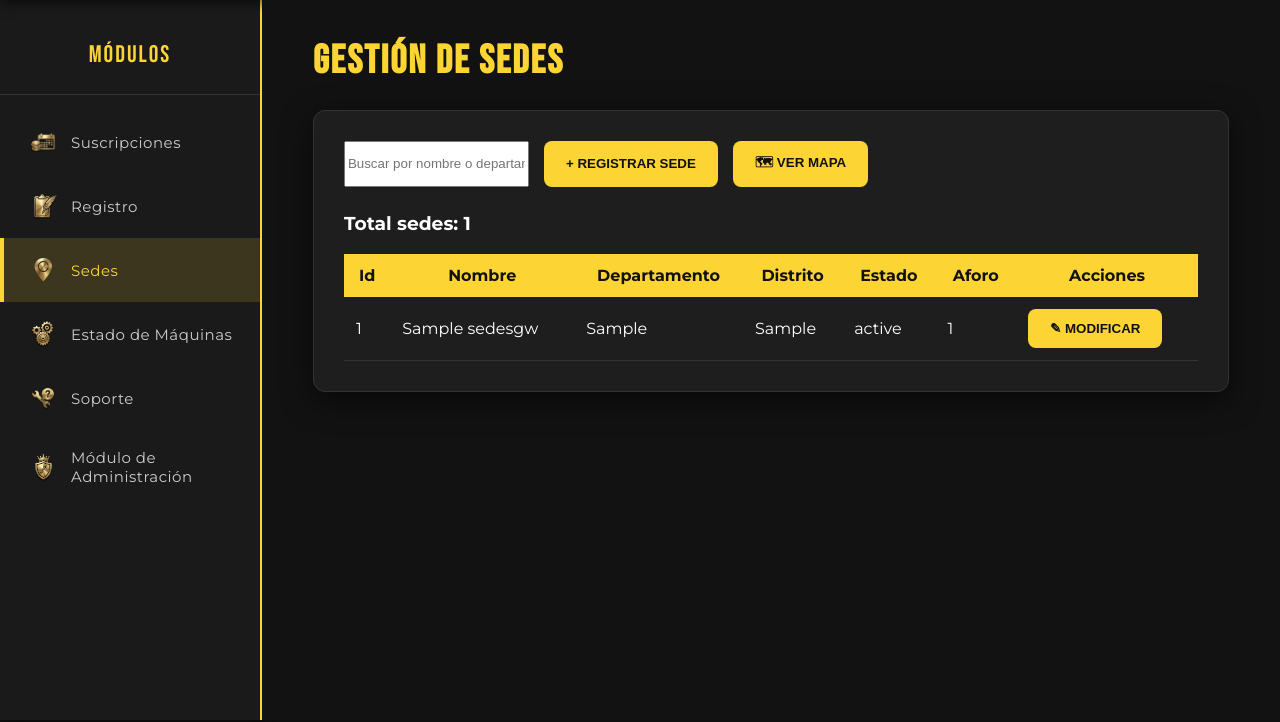
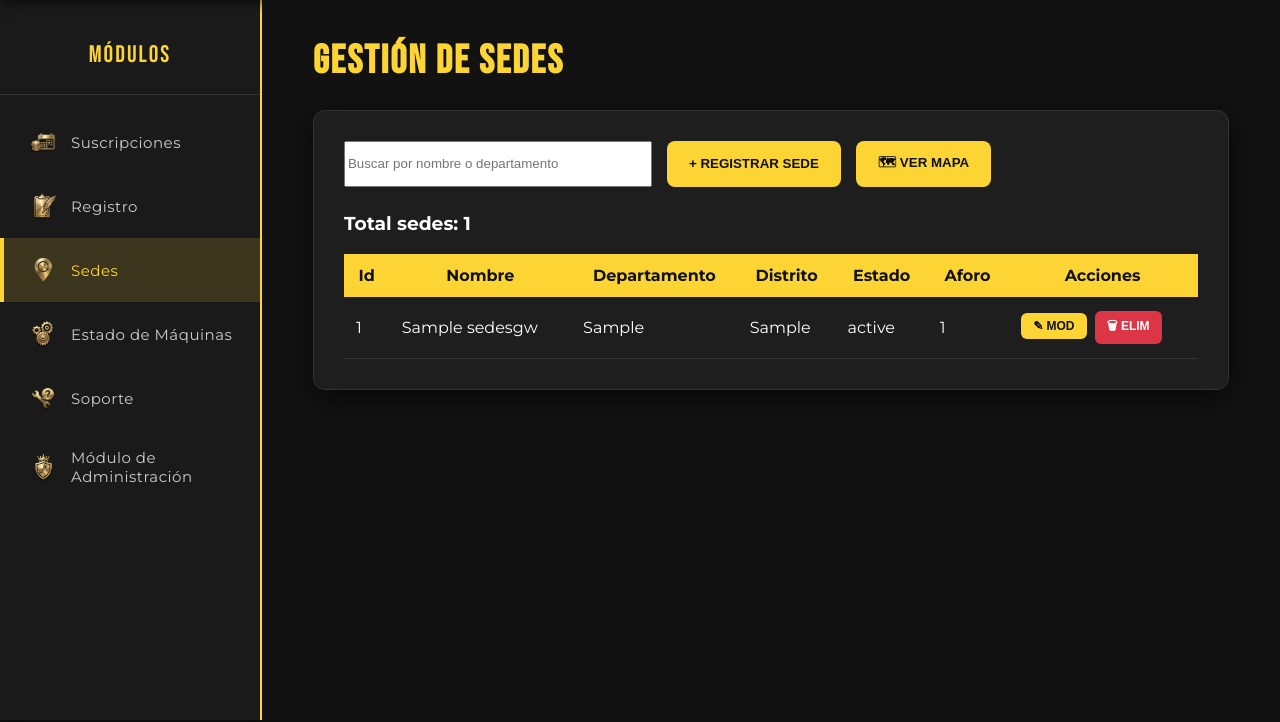
Before and after one commit to Fernan0018/Proyecto_GymWork-POO-2026, a Java web app: page /sedes in a window 1280 px wide. Shown: the part 78-800 px from the top of the page. Run offline with Spring Boot 4, a stand-in JSP engine, Linux system fonts and the light colour scheme; tables that the repository leaves empty hold one stand-in row (values such as "Sample post"); data that the repository does not hold is empty.

Commit message:
feat: mejora modulo Sedes con validaciones y ajustes en UsuariosGW

```diff
--- a/backend/src/main/java/com/gymwork/backend/SedesController.java
+++ b/backend/src/main/java/com/gymwork/backend/SedesController.java
@@ -1,4 +1,6 @@
 package com.gymwork.backend;
+
+import jakarta.servlet.http.HttpSession;
 
 import org.springframework.stereotype.Controller;
 import org.springframework.web.bind.annotation.GetMapping;
@@ -7,6 +9,8 @@ import org.springframework.web.bind.annotation.RequestParam;
 import org.springframework.ui.Model;
 import org.springframework.web.servlet.mvc.support.RedirectAttributes;
 
+import java.time.LocalDate;
+import java.time.Period;
 import java.util.List;
 import java.util.Optional;
 
@@ -15,14 +19,28 @@ public class SedesController {
 
     private final SedesGWRepository sedesRepository;
     private final UbiGeoRepository ubiGeoRepository;
+    private final UsuariosGWRepository usuariosRepository;
+    private final DatosAdminGWRepository datosAdminRepository;
 
-    public SedesController(SedesGWRepository sedesRepository, UbiGeoRepository ubiGeoRepository) {
+    public SedesController(SedesGWRepository sedesRepository, UbiGeoRepository ubiGeoRepository, UsuariosGWRepository usuariosRepository, DatosAdminGWRepository datosAdminRepository) {
         this.sedesRepository = sedesRepository;
         this.ubiGeoRepository = ubiGeoRepository;
+        this.usuariosRepository = usuariosRepository;
+        this.datosAdminRepository = datosAdminRepository;
     }
 
     @GetMapping("/sedes")
-    public String sedes(Model model) {
+    public String sedes(HttpSession session, Model model) {
+        String username = (String) session.getAttribute("username");
+        if (username != null) {
+            var datosOpt = datosAdminRepository.findByUsuarioUsername(username);
+            if (datosOpt.isPresent()) {
+                DatosAdminGW datos = datosOpt.get();
+                model.addAttribute("perfil", datos);
+                int edad = Period.between(datos.getFechaNacimiento(), LocalDate.now()).getYears();
+                model.addAttribute("edad", edad);
+            }
+        }
         model.addAttribute("sedes", sedesRepository.findAll());
         model.addAttribute("ubigeos", ubiGeoRepository.findAll());
         return "sedes";
@@ -91,4 +109,39 @@ public class SedesController {
         redirect.addFlashAttribute("exito", "Sede actualizada correctamente");
         return "redirect:/sedes";
     }
+
+    @PostMapping("/sedes/eliminar")
+    public String eliminarSede(
+            @RequestParam Integer id,
+            @RequestParam String deletePassword,
+            HttpSession session,
+            RedirectAttributes redirect) {
+
+        String username = (String) session.getAttribute("username");
+        if (username == null) {
+            redirect.addFlashAttribute("error", "Debe iniciar sesión");
+            return "redirect:/login";
+        }
+
+        UsuariosGW usuario = usuariosRepository.findByUsername(username);
+        if (usuario == null) {
+            redirect.addFlashAttribute("error", "Usuario no encontrado");
+            return "redirect:/sedes";
+        }
+
+        if (!usuario.getDeletePassword().equals(deletePassword)) {
+            redirect.addFlashAttribute("error", "Contraseña de eliminación incorrecta");
+            return "redirect:/sedes";
+        }
+
+        Optional<SedesGW> opt = sedesRepository.findById(id);
+        if (opt.isEmpty()) {
+            redirect.addFlashAttribute("error", "La sede no existe");
+            return "redirect:/sedes";
+        }
+
+        sedesRepository.delete(opt.get());
+        redirect.addFlashAttribute("exito", "Sede eliminada correctamente");
+        return "redirect:/sedes";
+    }
 }
--- a/backend/src/main/webapp/WEB-INF/views/sedes.jsp
+++ b/backend/src/main/webapp/WEB-INF/views/sedes.jsp
@@ -58,6 +58,9 @@
             gap:15px;
             margin-bottom:25px;
         }
+        .module-actions input[type="text"]{
+            width:300px;
+        }
         .action-btn{
             background:#fcd535;
             color:#111;
@@ -69,6 +72,34 @@
         }
         .action-btn:hover{
             background:#e6c12e;
+        }
+        .action-btn-sm{
+            background:#fcd535;
+            color:#111;
+            border:none;
+            padding:6px 12px;
+            border-radius:6px;
+            font-weight:bold;
+            cursor:pointer;
+            font-size:12px;
+            margin:2px;
+        }
+        .action-btn-sm:hover{
+            background:#e6c12e;
+        }
+        .btn-danger-sm{
+            background:#dc3545;
+            color:#fff;
+            border:none;
+            padding:6px 12px;
+            border-radius:6px;
+            font-weight:bold;
+            cursor:pointer;
+            font-size:12px;
+            margin:2px;
+        }
+        .btn-danger-sm:hover{
+            background:#c82333;
         }
         .table-wrapper{
             max-height:400px;
@@ -656,8 +687,9 @@
                                         <td>${s.distrito}</td>
                                         <td>${s.estado}</td>
                                         <td>${s.aforo}</td>
-                                        <td>
-                                            <button class="action-btn" onclick="abrirModalModificar(${s.idSede}, '${s.nombreSede}', '${s.departamento}', '${s.distrito}', '${s.estado}', ${s.aforo})">&#9998; MODIFICAR</button>
+                                        <td style="white-space:nowrap;">
+                                            <button class="action-btn-sm" onclick="abrirModalModificar(${s.idSede}, '${s.nombreSede}', '${s.departamento}', '${s.distrito}', '${s.estado}', ${s.aforo})">&#9998; MOD</button>
+                                            <button class="btn-danger-sm" onclick="abrirModalEliminar(${s.idSede}, '${s.nombreSede}')">&#128465; ELIM</button>
                                         </td>
                                     </tr>
                                 </c:forEach>
@@ -736,12 +768,33 @@
                 </div>
             </div>
 
+            <div class="modal-overlay" id="modalEliminar">
+                <div class="modal-card" style="width:400px;">
+                    <h2>ELIMINAR SEDE</h2>
+                    <p style="text-align:center;color:#ccc;margin-bottom:20px;">
+                        ¿Está seguro de eliminar la sede <strong id="elimNombreSede" style="color:#fcd535;"></strong>?
+                    </p>
+                    <form id="formEliminar" action="${pageContext.request.contextPath}/sedes/eliminar" method="post">
+                        <input type="hidden" name="id" id="elimId">
+                        <div class="modal-field">
+                            <label>Contraseña de Eliminación (6 dígitos)</label>
+                            <input type="password" name="deletePassword" id="inputDeletePassword" maxlength="6" inputmode="numeric" pattern="[0-9]{6}" required autocomplete="off">
+                        </div>
+                        <div class="modal-buttons">
+                            <button type="button" class="btn-cancel" onclick="cerrarModalEliminar()">CANCELAR</button>
+                            <button type="submit" class="btn-primary" style="background:#dc3545;">ELIMINAR</button>
+                        </div>
+                    </form>
+                </div>
+            </div>
+
             <c:if test="${not empty error}">
             <div class="error-toast show" id="errorToast">${error}</div>
             </c:if>
 
             <c:if test="${perfil != null}">
-            <div class="profile-card" id="profileCard">
+            <div class="modal-overlay" id="modalPerfil">
+                <div class="modal-card" style="width:500px;">
                     <h2>PERFIL DEL ADMINISTRADOR</h2>
                     <div class="profile-grid">
                         <div class="profile-field full-width">
@@ -776,10 +829,12 @@
                         <button class="profile-edit-btn" onclick="editarPerfil()">EDITAR PERFIL</button>
                     </div>
                 </div>
+            </div>
             </c:if>
 
             <c:if test="${perfil != null}">
-            <div class="edit-card" id="editCard">
+            <div class="modal-overlay" id="modalEditPerfil">
+                <div class="modal-card" style="width:500px;">
                     <h2>EDITAR PERFIL</h2>
                     <form action="${pageContext.request.contextPath}/perfil/actualizar" method="post">
                         <div class="edit-grid">
@@ -814,6 +869,7 @@
                         </div>
                     </form>
                 </div>
+            </div>
             </c:if>
 
             <c:if test="${not empty exito}">
@@ -842,21 +898,21 @@
         }
 
         function verPerfil() {
-            document.getElementById('profileCard').classList.add('visible');
+            document.getElementById('modalPerfil').classList.add('show');
         }
 
         function cerrarPerfil() {
-            document.getElementById('profileCard').classList.remove('visible');
+            document.getElementById('modalPerfil').classList.remove('show');
         }
 
         function editarPerfil() {
-            document.getElementById('profileCard').classList.remove('visible');
-            document.getElementById('editCard').classList.add('visible');
+            document.getElementById('modalPerfil').classList.remove('show');
+            document.getElementById('modalEditPerfil').classList.add('show');
         }
 
         function cancelarEdicion() {
-            document.getElementById('editCard').classList.remove('visible');
-            document.getElementById('profileCard').classList.add('visible');
+            document.getElementById('modalEditPerfil').classList.remove('show');
+            document.getElementById('modalPerfil').classList.add('show');
         }
 
         var successToast = document.getElementById('successToast');
@@ -982,6 +1038,17 @@
             document.getElementById('modalModificar').classList.remove('show');
         }
 
+        function abrirModalEliminar(id, nombre) {
+            document.getElementById('elimId').value = id;
+            document.getElementById('elimNombreSede').textContent = nombre;
+            document.getElementById('inputDeletePassword').value = '';
+            document.getElementById('modalEliminar').classList.add('show');
+        }
+
+        function cerrarModalEliminar() {
+            document.getElementById('modalEliminar').classList.remove('show');
+        }
+
         document.querySelectorAll('.sidebar-item').forEach(function(item) {
             item.addEventListener('click', function() {
                 document.querySelectorAll('.sidebar-item').forEach(function(i) { i.classList.remove('active'); });
```
Also changed, not shown: backend/src/main/java/com/gymwork/backend/UsuariosGW.java (+7 -0 lines). Lines whose indentation alone changed are shown as unchanged.
